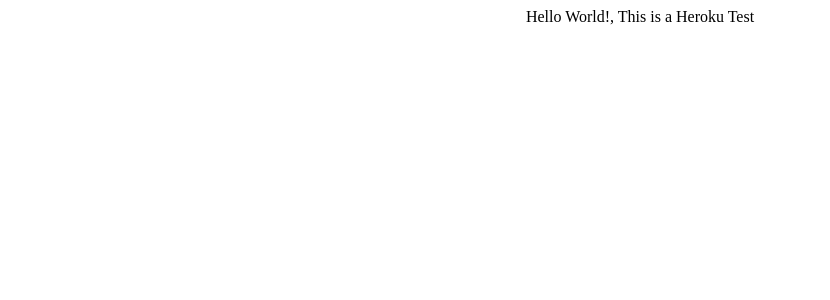
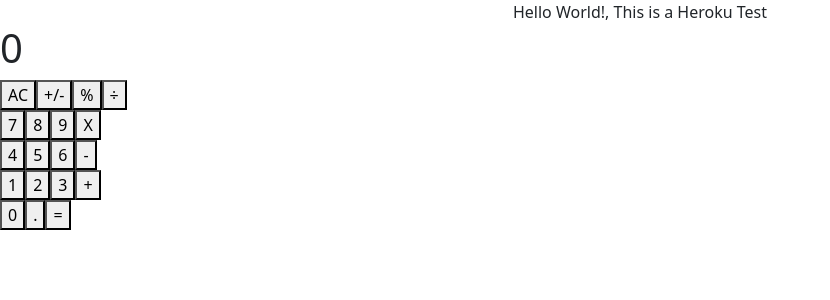
Before and after one commit to GabrielJSuarez/react-calculator, a React (Create React App) app: page / in a window 1280 px wide. Shown: the top 300 px of the page, without its empty margins (0-830 px from the left). Built offline with nearby package versions, Linux system fonts and the light colour scheme.

Commit message:
- Add Class components for Button, Button Panel and Display - Add Display props and default values & checks - Add Button props and default values & checks - Construct button panel component

```diff
--- a/package.json
+++ b/package.json
@@ -8,6 +8,7 @@
     "@testing-library/user-event": "^12.8.3",
     "react": "^17.0.2",
     "react-dom": "^17.0.2",
+    "prop-types": "^15.7.2",
     "react-scripts": "4.0.3",
     "web-vitals": "^1.1.2"
   },
@@ -47,7 +48,6 @@
     "eslint-plugin-jsx-a11y": "^6.4.1",
     "eslint-plugin-react": "^7.24.0",
     "eslint-plugin-react-hooks": "^4.2.0",
-    "prop-types": "^15.7.2",
     "stylelint": "^13.13.1",
     "stylelint-config-standard": "^21.0.0",
     "stylelint-csstree-validator": "^1.9.0",
--- a/public/index.html
+++ b/public/index.html
@@ -24,6 +24,17 @@
       work correctly both with client-side routing and a non-root public URL.
       Learn how to configure a non-root public URL by running `npm run build`.
     -->
+    <link
+            href="https://cdn.jsdelivr.net/npm/bootstrap@5.0.2/dist/css/bootstrap.min.css"
+            rel="stylesheet" integrity="sha384-EVSTQN3/azprG1Anm3QDgpJLIm9Nao0Yz1ztcQTwFspd3yD65VohhpuuCOmLASjC"
+            crossorigin="anonymous"
+    >
+    <script
+            src="https://cdn.jsdelivr.net/npm/bootstrap@5.0.2/dist/js/bootstrap.bundle.min.js"
+            integrity="sha384-MrcW6ZMFYlzcLA8Nl+NtUVF0sA7MsXsP1UyJoMp4YLEuNSfAP+JcXn/tWtIaxVXM"
+            crossorigin="anonymous">
+
+    </script>
     <title>React App</title>
   </head>
   <body>
--- a/src/components/App.js
+++ b/src/components/App.js
@@ -4,14 +4,18 @@
 
 function App() {
   return (
-    <>
+    <div>
       <div className="App">
         Hello World!, This is a Heroku Test
       </div>
       <Display />
       <ButtonPanel />
-    </>
+    </div>
   );
 }
 
+Display.defaultProps = {
+  result: '0',
+};
+
 export default App;
--- a/src/components/Button.js
+++ b/src/components/Button.js
@@ -1,6 +1,26 @@
-const Button = () => (
-  <>
-  </>
-);
+import React from 'react';
+import PropTypes from 'prop-types';
 
-export default Button;
+// eslint-disable-next-line react/prefer-stateless-function
+export default class Button extends React.Component {
+  // eslint-disable-next-line no-useless-constructor
+  constructor(props) {
+    super(props);
+  }
+
+  render() {
+    const {
+      name,
+    } = this.props;
+
+    return (
+      <button type="button">
+        { name }
+      </button>
+    );
+  }
+}
+
+Button.propTypes = {
+  name: PropTypes.string.isRequired,
+};
--- a/src/components/ButtonPanel.js
+++ b/src/components/ButtonPanel.js
@@ -1,9 +1,50 @@
+import React from 'react';
 import Button from './Button';
 
-const ButtonPanel = () => (
-  <>
-    <Button />
-  </>
-);
+// eslint-disable-next-line react/prefer-stateless-function
+export default class ButtonPanel extends React.Component {
+  // eslint-disable-next-line no-useless-constructor
+  constructor(props) {
+    super(props);
+  }
 
-export default ButtonPanel;
+  render() {
+    return (
+      <div>
+        <div>
+          <Button name="AC" />
+          <Button name="+/-" />
+          <Button name="%" />
+          <Button name="÷" />
+        </div>
+
+        <div>
+          <Button name="7" />
+          <Button name="8" />
+          <Button name="9" />
+          <Button name="X" />
+        </div>
+
+        <div>
+          <Button name="4" />
+          <Button name="5" />
+          <Button name="6" />
+          <Button name="-" />
+        </div>
+
+        <div>
+          <Button name="1" />
+          <Button name="2" />
+          <Button name="3" />
+          <Button name="+" />
+        </div>
+
+        <div>
+          <Button name="0" />
+          <Button name="." />
+          <Button name="=" />
+        </div>
+      </div>
+    );
+  }
+}
--- a/src/components/Display.js
+++ b/src/components/Display.js
@@ -1,6 +1,28 @@
-const Display = () => (
-  <>
-  </>
-);
+import React from 'react';
+import PropTypes from 'prop-types';
 
-export default Display;
+// eslint-disable-next-line react/prefer-stateless-function
+export default class Display extends React.Component {
+  // eslint-disable-next-line no-useless-constructor
+  constructor(props) {
+    super(props);
+  }
+
+  render() {
+    const {
+      result,
+    } = this.props;
+
+    return (
+      <div>
+        <h1>
+          { result }
+        </h1>
+      </div>
+    );
+  }
+}
+
+Display.propTypes = {
+  result: PropTypes.string.isRequired,
+};
```
